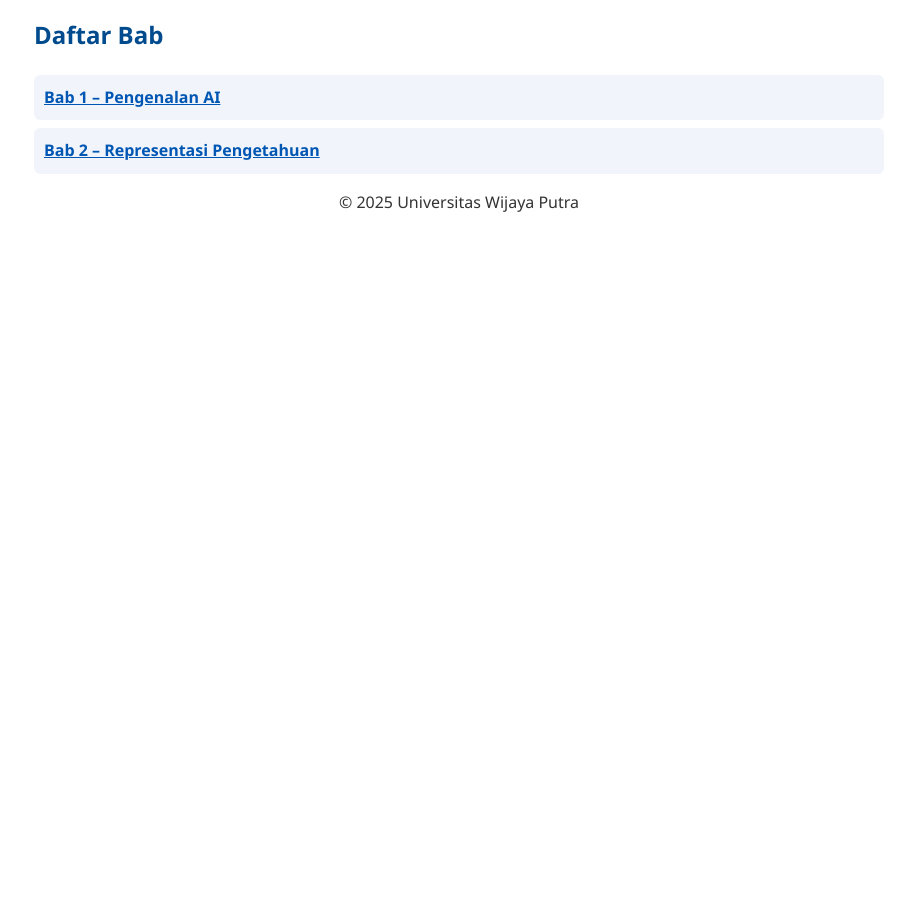
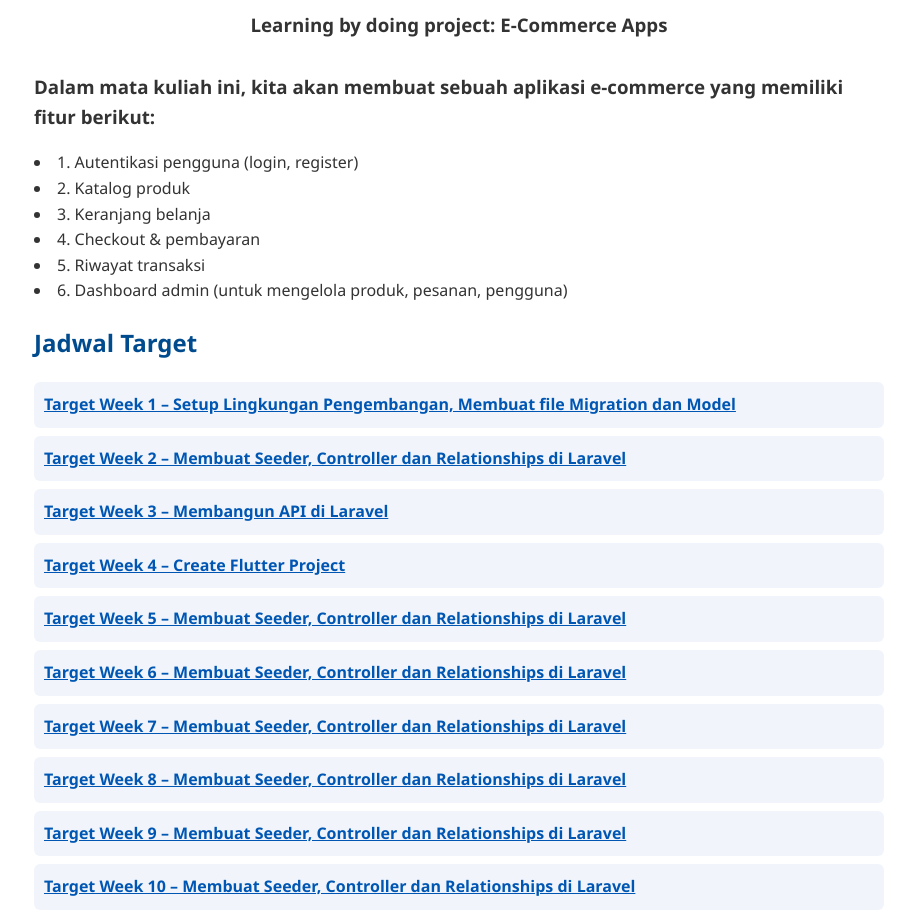
Before and after one commit to isnainimuh/modul_topic_mobileapps, a plain HTML site: page index.html in a window 1280 px wide. Shown: the part 146-1069 px from the top of the page, without its empty margins (181-1096 px from the left). Before the commit the page ends 800 px from the top, so only its background shows below. Drawn offline with Linux system fonts and the light colour scheme.

Commit message:
Update index.html

```diff
--- a/index.html
+++ b/index.html
@@ -3,20 +3,36 @@
 <head>
   <meta charset="UTF-8">
   <meta name="viewport" content="width=device-width, initial-scale=1.0">
-  <title>Modul Pembelajaran Online - Kecerdasan Buatan</title>
+  <title>Modul Pembelajaran Online - Adavanced Topics in Mobile Apps</title>
   <link rel="stylesheet" href="style.css">
 </head>
 <body>
   <header>
-    <h1>Modul Pembelajaran: Kecerdasan Buatan</h1>
-    <p>Dosen: Isnaini Muhandhis, S.Kom, M.Kom</p>
+    <h1>Modul Pembelajaran: Adavanced Topics in Mobile Apps</h1>
+    <h3>Learning by doing project: E-Commerce Apps</h3>
   </header>
 
   <main>
-    <h2>Daftar Bab</h2>
+    <h3>Dalam mata kuliah ini, kita akan membuat sebuah aplikasi e-commerce yang memiliki fitur berikut:</h3>
+    <li>1.	Autentikasi pengguna (login, register)</li>
+    <li>2.	Katalog produk</li>
+    <li>3.	Keranjang belanja</li>
+    <li>4.	Checkout & pembayaran</li>
+    <li>5.	Riwayat transaksi</li>
+    <li>6.	Dashboard admin (untuk mengelola produk, pesanan, pengguna)</li>
+    <p></p>
+    <h2>Jadwal Target</h2>
     <ul class="chapter-list">
-      <li><a href="bab1.html">Bab 1 – Pengenalan AI</a></li>
-      <li><a href="bab2.html">Bab 2 – Representasi Pengetahuan</a></li>
+      <li><a href="bab1.html">Target Week 1 – Setup Lingkungan Pengembangan, Membuat file Migration dan Model</a></li>
+      <li><a href="bab2.html">Target Week 2 – Membuat Seeder, Controller dan Relationships di Laravel</a></li>
+      <li><a href="bab2.html">Target Week 3 – Membangun API di Laravel</a></li>
+      <li><a href="bab2.html">Target Week 4 – Create Flutter Project</a></li>
+      <li><a href="bab2.html">Target Week 5 – Membuat Seeder, Controller dan Relationships di Laravel</a></li>
+      <li><a href="bab2.html">Target Week 6 – Membuat Seeder, Controller dan Relationships di Laravel</a></li>
+      <li><a href="bab2.html">Target Week 7 – Membuat Seeder, Controller dan Relationships di Laravel</a></li>
+      <li><a href="bab2.html">Target Week 8 – Membuat Seeder, Controller dan Relationships di Laravel</a></li>
+      <li><a href="bab2.html">Target Week 9 – Membuat Seeder, Controller dan Relationships di Laravel</a></li>
+      <li><a href="bab2.html">Target Week 10 – Membuat Seeder, Controller dan Relationships di Laravel</a></li>
     </ul>
   </main>
 
```
